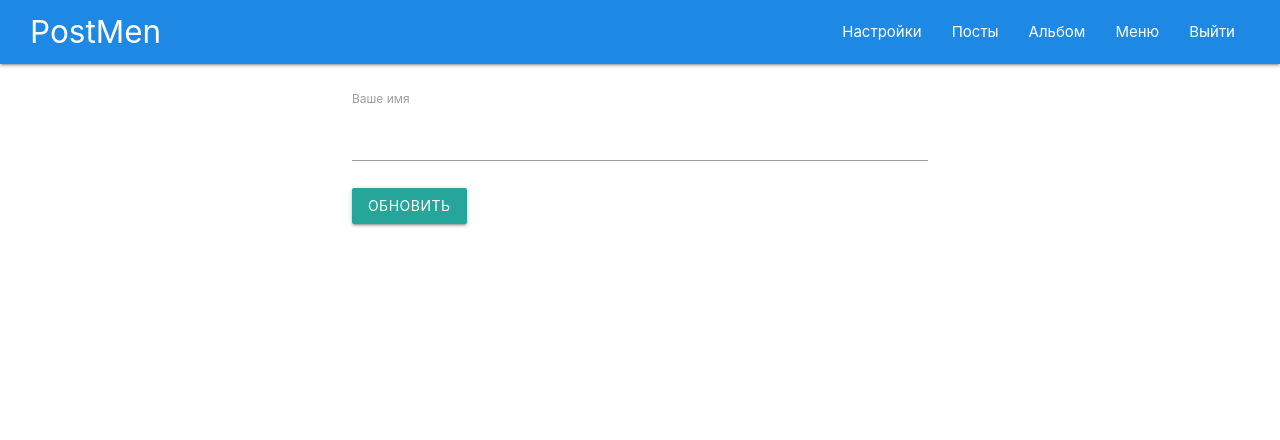
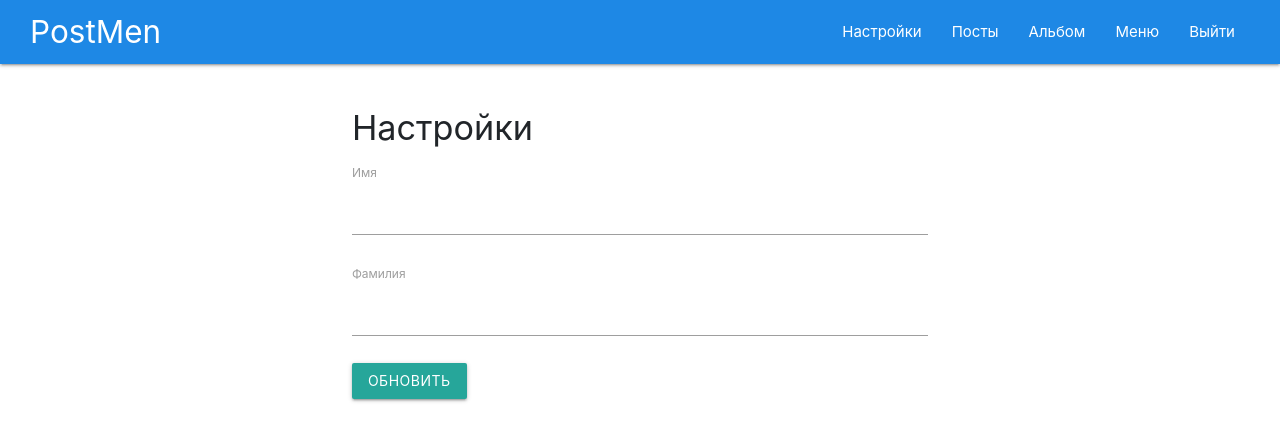
Before and after one commit to BossNumber1/blog_jsx, a React (Create React App) app: page /settings in a window 1280 px wide. Shown: the top 440 px of the page. Built offline with nearby package versions, Linux system fonts and the light colour scheme.

Commit message:
добавил регистрацию фамилии и небольшой рефакторинг)

```diff
--- a/src/components/PostForm/PostForm.js
+++ b/src/components/PostForm/PostForm.js
@@ -49,14 +49,6 @@ class PostForm extends React.Component {
         }));
     };
 
-    changeMessagePostHandler = (e) => {
-        e.persist();
-        this.setState((prev) => ({
-            ...prev,
-            ...{ [e.target.name]: e.target.value },
-        }));
-    };
-
     successDownloadImgHandler = (e) => {
         e.persist();
 
@@ -98,7 +90,7 @@ class PostForm extends React.Component {
 
                 <InputMessage
                     value={this.state.messagePost}
-                    onChange={this.changeMessagePostHandler}
+                    onChange={this.changeInputHandler}
                 />
 
                 <InputDownloadImg
--- a/src/components/Profile/InputName.jsx
+++ b/src/components/Profile/InputFirstName.jsx
@@ -3,13 +3,13 @@ import React from "react";
 export default (props) => {
     return (
         <div className="form-group pb-1">
-            <label htmlFor="title">Ваше имя</label>
+            <label htmlFor="title">Имя</label>
             <input
                 type="text"
                 className="form-control"
-                id="name"
+                id="firstName"
                 value={props.value}
-                name="name"
+                name="firstName"
                 onChange={props.onChange}
             />
         </div>
--- /dev/null
+++ b/src/components/Profile/InputSecondName.jsx
@@ -0,0 +1,17 @@
+import React from "react";
+
+export default (props) => {
+    return (
+        <div className="form-group pb-1">
+            <label htmlFor="title">Фамилия</label>
+            <input
+                type="text"
+                className="form-control"
+                id="secondName"
+                value={props.value}
+                name="secondName"
+                onChange={props.onChange}
+            />
+        </div>
+    );
+};
--- a/src/pages/Settings.js
+++ b/src/pages/Settings.js
@@ -2,32 +2,35 @@ import React from "react";
 import { connect } from "react-redux";
 import { upgradeProfile, showAlert } from "../redux/actions";
 import { Alert } from "../components/Alert";
-import InputName from "../components/Profile/InputName";
+import InputFirstName from "../components/Profile/InputFirstName";
+import InputSecondName from "../components/Profile/InputSecondName";
 
 class Settings extends React.Component {
     constructor(props) {
         super(props);
 
         this.state = {
-            name: "",
+            firstName: "",
+            secondName: "",
         };
     }
 
     submitHandler = (e) => {
         e.preventDefault();
 
-        const { name } = this.state;
+        const { firstName, secondName } = this.state;
 
-        if (!name.trim()) {
+        if (!firstName.trim() || !secondName.trim()) {
             return this.props.showAlert("Все поля должны быть заполнены");
         }
 
         const newDataUser = {
-            name,
+            firstName,
+            secondName,
         };
 
         this.props.upgradeProfile(newDataUser);
-        this.setState({ name: "" });
+        this.setState({ firstName: "", secondName: "" });
     };
 
     changeInputHandler = (e) => {
@@ -41,20 +44,32 @@ class Settings extends React.Component {
 
     render() {
         console.log("prop =", this.props);
-        let firstname;
-        let propsFirstname = this.props.firstname;
+        let firstName, secondName;
+        let propsFirstName = this.props.firstName;
+        let propsSecondName = this.props.secondName;
 
-        if (propsFirstname.length !== 0) {
-            firstname = this.props.firstname[0].name;
+        if (propsFirstName.length !== 0) {
+            firstName = this.props.firstName[0].firstName;
+        }
+
+        if (propsSecondName.length !== 0) {
+            secondName = this.props.secondName[0].secondName;
         }
 
         return (
             <div className="container pt-4">
-                <form onSubmit={this.submitHandler}>
+                <h4>Настройки</h4>
+
+                <form onSubmit={this.submitHandler} className="pb-5">
                     {this.props.alert && <Alert text={this.props.alert} />}
 
-                    <InputName
-                        value={this.state.name}
+                    <InputFirstName
+                        value={this.state.firstName}
+                        onChange={this.changeInputHandler}
+                    />
+
+                    <InputSecondName
+                        value={this.state.secondName}
                         onChange={this.changeInputHandler}
                     />
 
@@ -62,12 +77,12 @@ class Settings extends React.Component {
                         Обновить
                     </button>
                 </form>
-
-                {firstname && (
+                {firstName && secondName && (
                     <div className="jumbotron jumbotron-fluid pt-3">
                         <div className="container">
                             <h1 className="display-4">Твои данные</h1>
-                            <p className="lead">Имя - {firstname}</p>
+                            <p className="lead">Имя - {firstName}</p>
+                            <p className="lead">Фамилия - {secondName}</p>
                         </div>
                     </div>
                 )}
@@ -83,7 +98,8 @@ const mapDispatchToProps = {
 
 const mapStateToProps = (state) => ({
     alert: state.app.alert,
-    firstname: state.profile.profile,
+    firstName: state.profile.profile,
+    secondName: state.profile.profile,
 });
 
 export default connect(mapStateToProps, mapDispatchToProps)(Settings);
```
